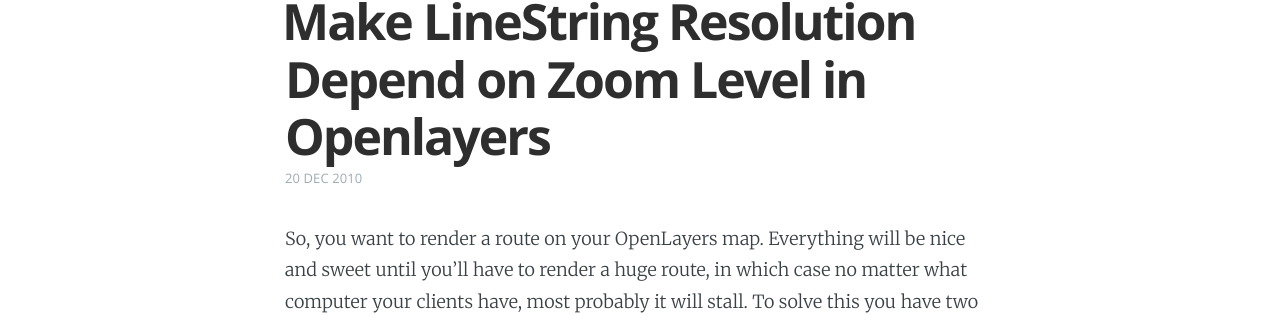
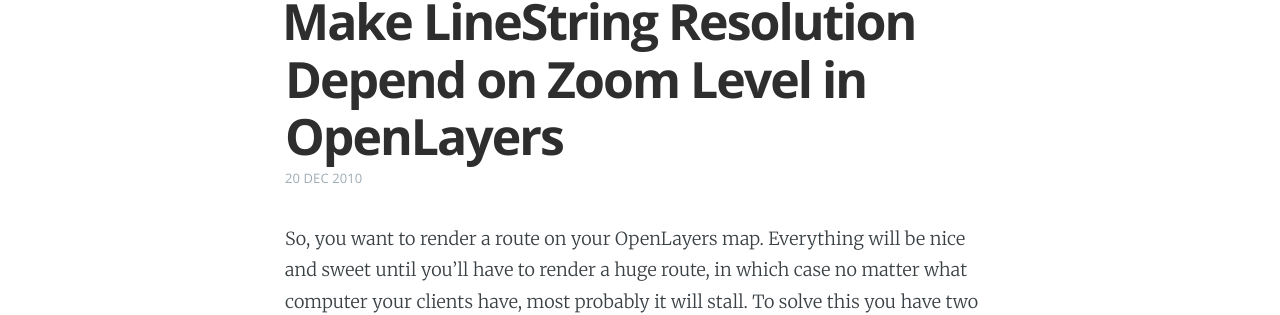
Before and after one commit to surdu/surdu.github.io, a Jekyll site: the page built from _posts/2010-12-20-make-linestring-resolution-depend-on-level-in-openlayers.md, in a window 1280 px wide. Shown: the part 145-460 px from the top of the page. Built offline with Jekyll 4.4.1, drawn with Linux system fonts in a browser that asks for light colours; comment, search, counter and statistics services are not loaded.

```diff
--- a/_posts/2010-12-20-make-linestring-resolution-depend-on-level-in-openlayers.md
+++ b/_posts/2010-12-20-make-linestring-resolution-depend-on-level-in-openlayers.md
@@ -1,6 +1,6 @@
 ---
 layout: post
-title:  "Make LineString Resolution Depend on Zoom Level in Openlayers"
+title:  "Make LineString Resolution Depend on Zoom Level in OpenLayers"
 date:   2010-12-20
 disqus: true
 ---
```
Also changed, not shown: _posts/2011-01-20-how-does-shazam-work.md (+0 -1 lines), _posts/2011-02-06-capture-output-django-command.md (+0 -1 lines), _posts/2011-02-18-set-variable-django-template.md (+0 -1 lines), _posts/2017-04-10-disable-margin-collapse.md (+0 -1 lines), _posts/2019-07-28-digital-ocean-ddns.md (renamed from _posts/2019-07-25-digital-ocean-ddns.md, +0 -1 lines).
